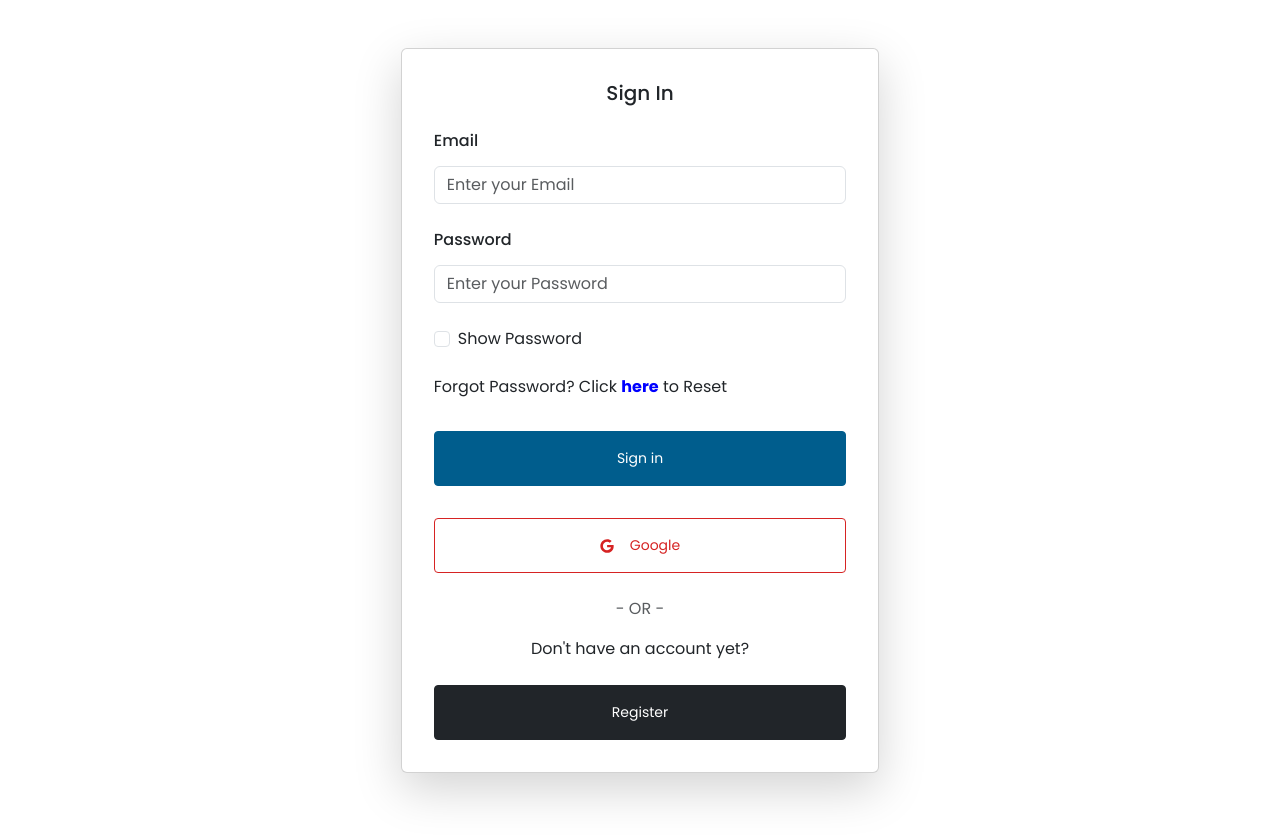
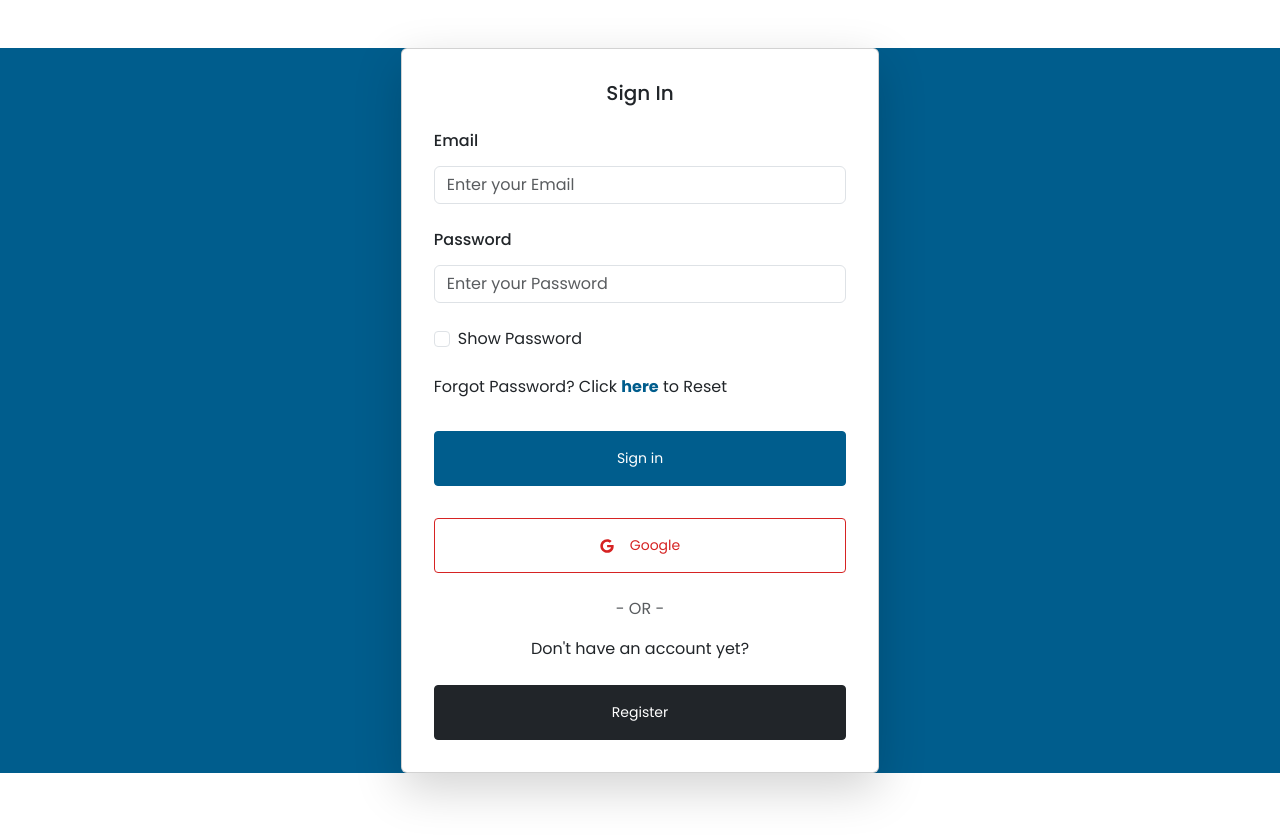
Before and after one commit to TheCodingWizard27/Capstone, a React (Create React App) app in the folder frontend/: page /signIn in a window 1280 px wide. Shown: the top 840 px of the page. Built offline with nearby package versions, Linux system fonts and the light colour scheme; no server answers.

Commit message:
Background Color changed

```diff
--- a/frontend/src/pages/register.js
+++ b/frontend/src/pages/register.js
@@ -72,7 +72,7 @@ const Register = () => {
     <Container
       fluid
       className="vh-auto d-flex align-items-center justify-content-center mb-5 mt-5"
-      style={{ width: '100%' }}
+      style={{ width: '100%', backgroundColor: "#005d8d"}}
     >
       <Row style={{ minWidth: '40%' }}>
         <Col className="d-flex align-items-center justify-content-center h-auto">
--- a/frontend/src/pages/signIn.js
+++ b/frontend/src/pages/signIn.js
@@ -58,11 +58,12 @@ const SignIn = () => {
     navigate('/home');
   }
 
+
   return (
     <Container
       fluid
       className="vh-auto d-flex align-items-center justify-content-center mb-5 mt-5"
-      style={{ width: '100%' }}
+      style={{ width: '100%', backgroundColor: "#005d8d"}}
     >
       <Row style={{ minWidth: '40%' }}>
         <Col className="d-flex align-items-center justify-content-center h-auto">
@@ -123,7 +124,7 @@ const SignIn = () => {
                   <p>
                     Forgot Password? Click{' '}
                     <span
-                      style={{ cursor: 'pointer', color: 'blue' }}
+                      style={{ cursor: 'pointer', color: '#005d8d' }}
                       onClick={handleReset}
                     >
                       <b>here</b>
```
